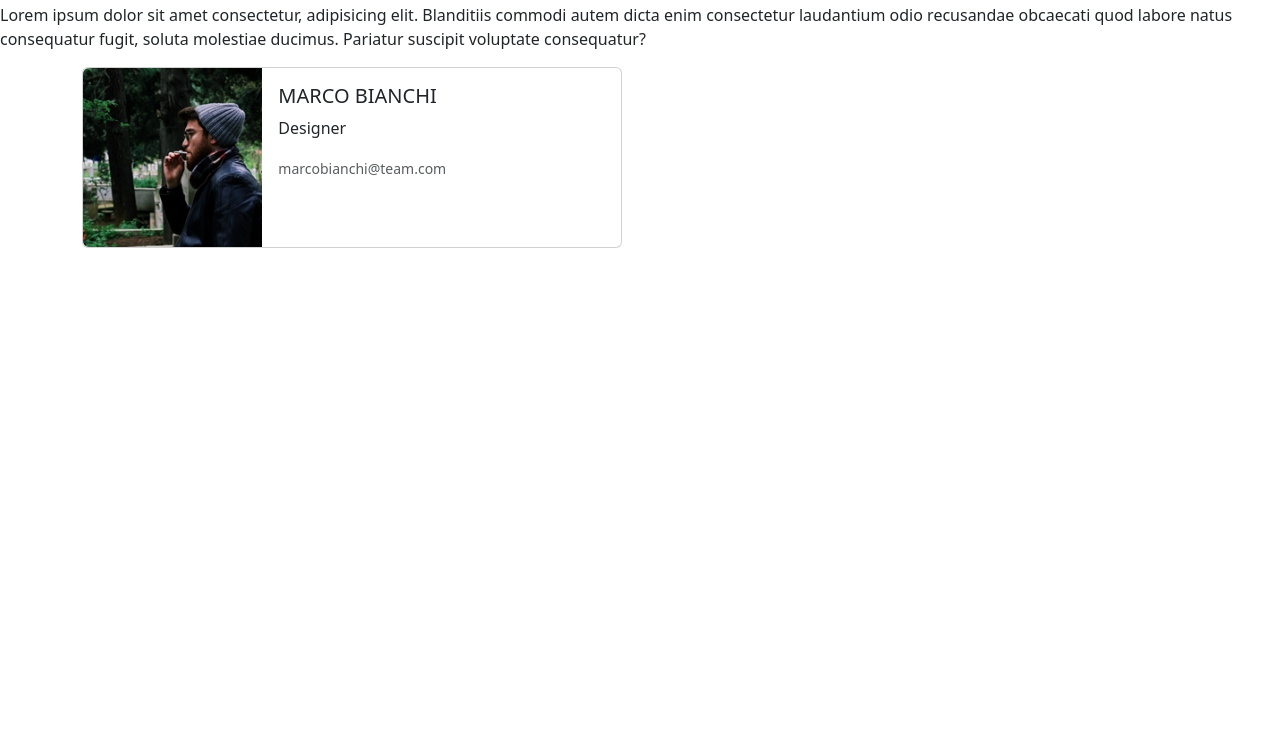
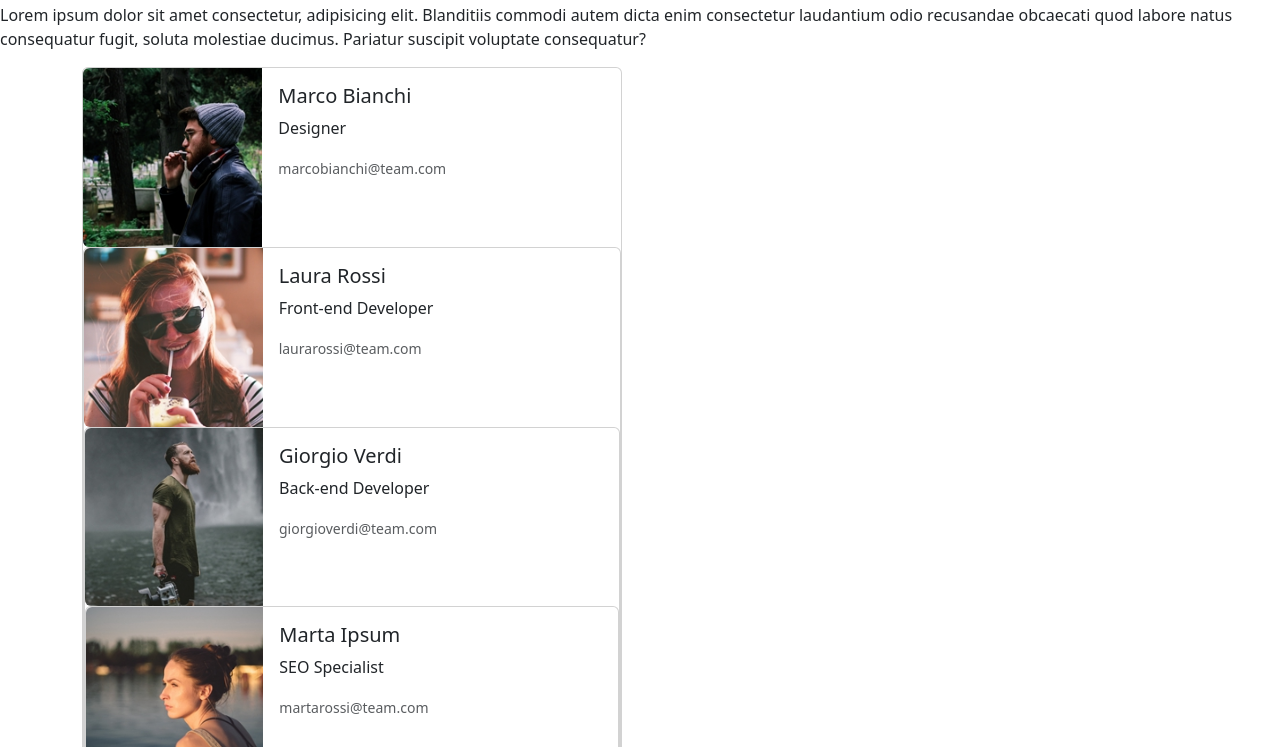
Before and after one commit to YleniaMighela/js-our-team, a plain HTML site: page index.html in a window 1280 px wide. Shown: the part 53-800 px from the top of the page. Drawn offline with nearby package versions, Linux system fonts and the light colour scheme.

Commit message:
added output

```diff
--- a/index.html
+++ b/index.html
@@ -28,6 +28,7 @@
     <!-- card dei membri del team -->
     <main>
         <div class="container">
+            <div class="container-card">
                 <div class="card mb-3" style="max-width: 540px;">
                     <div class="row g-0">
                         <div class="col-md-4">
@@ -42,6 +43,8 @@
                         </div>
                     </div>
                 </div>
+            </div>
+
 
 
 
--- a/js/script.js
+++ b/js/script.js
@@ -77,7 +77,7 @@ for(let i = 0; i < teamMembers.length; i++) {
   <div class="card mb-3" style="max-width: 540px;">
                 <div class="row g-0">
                     <div class="col-md-4">
-                        <img src= "${img/img}" class="img-fluid rounded-start" alt="...">
+                        <img src= "${img}" class="img-fluid rounded-start" alt="...">
                     </div>
                     <div class="col-md-8">
                         <div class="card-body">
@@ -118,3 +118,6 @@ for(let i = 0; i < teamMembers.length; i++) {
 
 
 //  mi prendo l'elemento dall'HTML che mi servirà per inserirgli le proprietà
+  const contenitoreCard = document.querySelector ('.container-card');
+
+  contenitoreCard.innerHTML = proprietàMembro;
```
Lines whose indentation alone changed are shown as unchanged.
